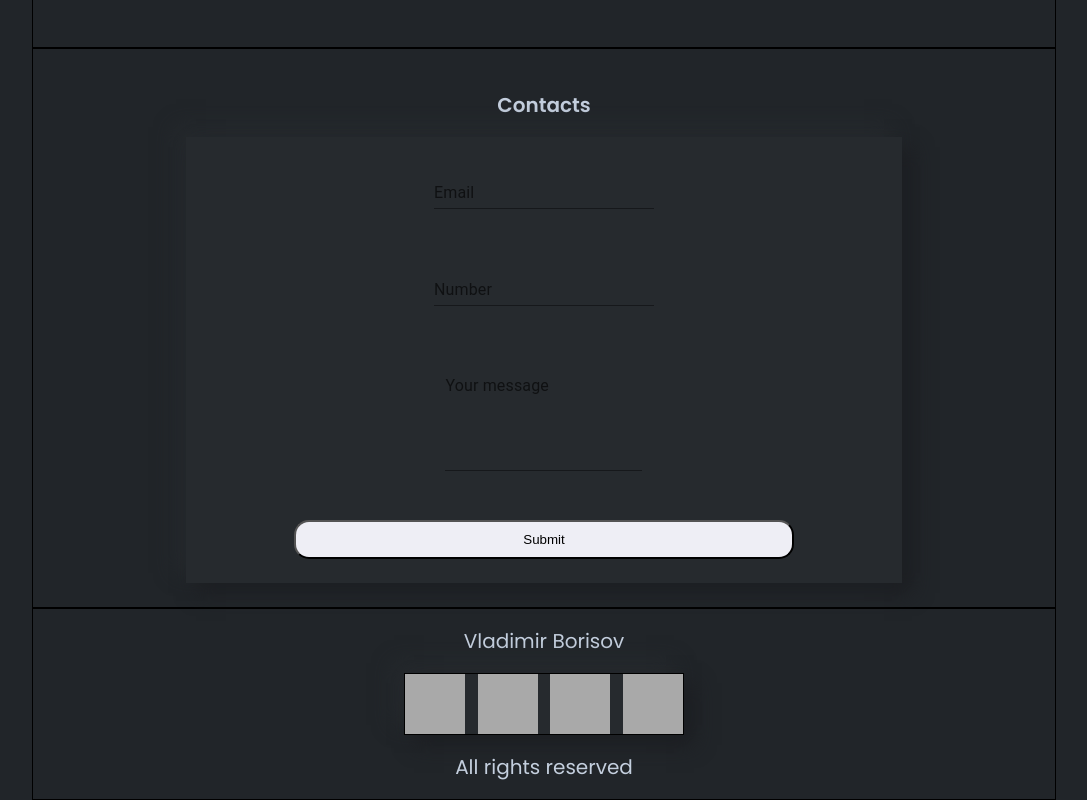
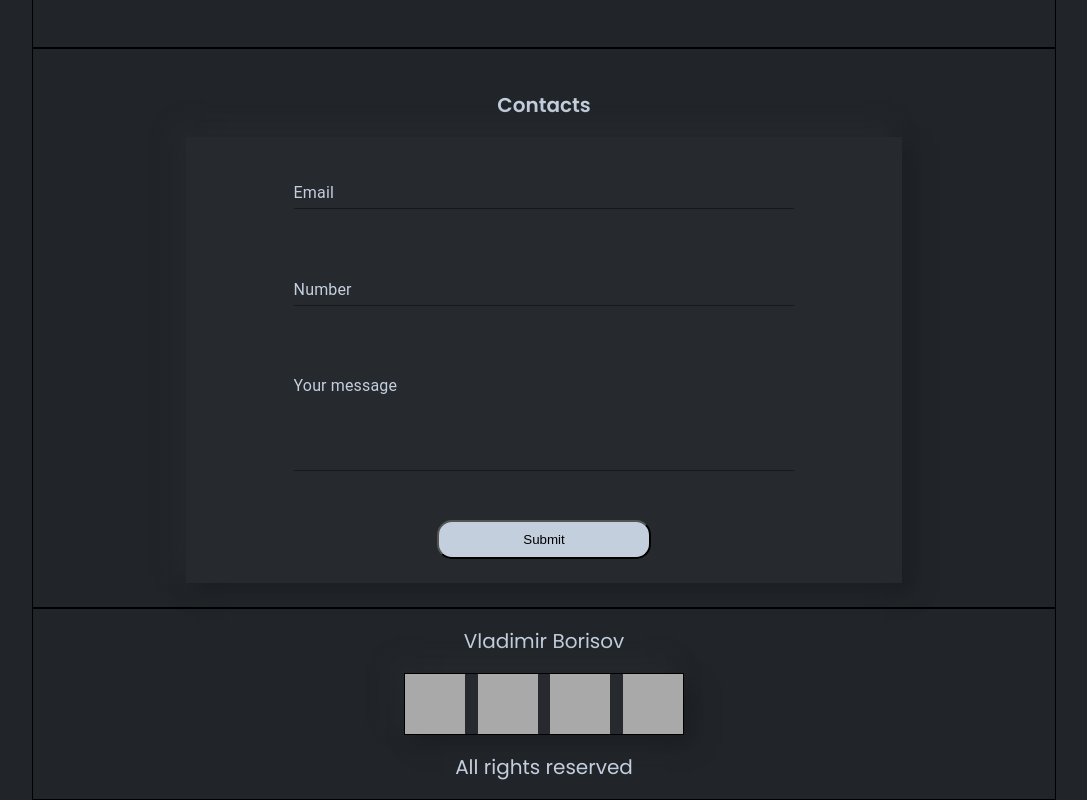
Before and after one commit to borisovya/portfolio, a React (Create React App) app: page / in a window 1280 px wide. Shown: the part 2339-3139 px from the top of the page, without its empty margins (96-1183 px from the left). Built offline with nearby package versions, Linux system fonts and the light colour scheme.

Commit message:
minor style changes

```diff
--- a/src/Contacts/Contacts.js
+++ b/src/Contacts/Contacts.js
@@ -39,9 +39,10 @@ const ContactForm = () => {
             {/*<textarea {...register("message")} />*/}
 
             <TextField className={s.textField} id="standard-basic" label="Email" variant="standard" {...register("email")} />
-            <TextField id="standard-basic" label="Number" variant="standard" {...register("number")} />
+            <TextField className={s.textField} id="standard-basic" label="Number" variant="standard" {...register("number")} />
 
             <TextField
+                className={s.textField}
                 id="standard-multiline-static"
                 label="Your message"
                 multiline
--- a/src/Contacts/Contacts.module.scss
+++ b/src/Contacts/Contacts.module.scss
@@ -16,8 +16,17 @@
             @include text($titleText, 20px, 1.2);
         };
         .form {
+            label {
+                color: $primaryTextColor;
+            }
+            textarea {
+                color: $primaryTextColor;
+            }
             input {
-                width: 70%;
+                color: $primaryTextColor;
+            }
+            .textField {
+                min-width: 70%;
             }
             //border: 1px solid;
             //border-radius: 5px;
@@ -30,19 +39,21 @@
             background-color: $blocksBackgroundColor;
             box-shadow: 10px 10px 19px #1c1e22, -10px -10px 19px $blocksBackgroundColor;
 
-
+            .button {
+                width: 30%;
+                background-color: $primaryTextColor;
+                color: black;
+                border-radius: 15px;
+                padding: 10px 40px;
+                &:hover {
+                    background-color: $accentColor;
+                    color: $primaryTextColor
+                }
             @media screen and (max-width: 500px) {
                     width: 100%
             }
         }
-        .button {
-            border-radius: 15px;
-            padding: 10px 40px;
-            background-color: #eeeef5;
-            &:hover {
-                background-color: $accentColor;
-                color: $primaryTextColor
-            }
+
         }
     }
 }
```
